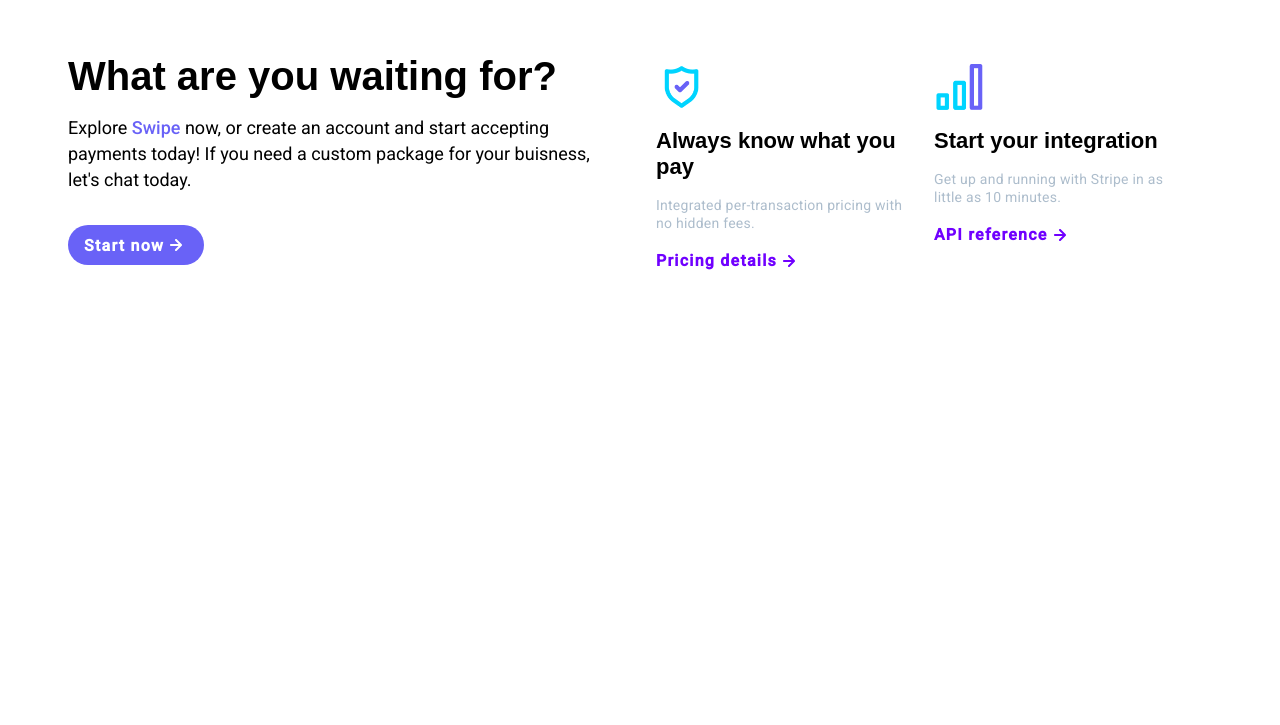
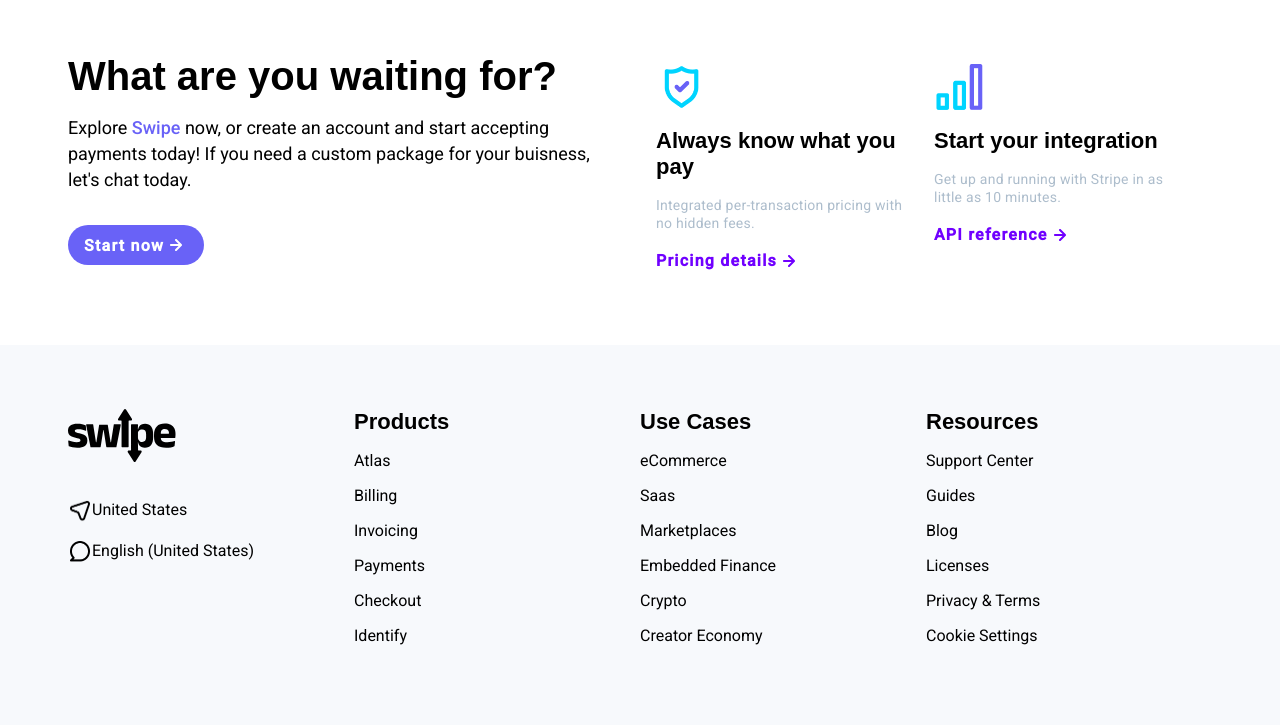
Before and after one commit to AnandaJoshi018/Swipe-Project, a plain HTML site: page index.html in a window 1280 px wide. Shown: the part 5211-5936 px from the top of the page. Before the commit the page ends 5620 px from the top, so only its background shows below. Drawn offline with Linux system fonts and the light colour scheme; a web font is replaced by a local one.

Commit message:
Writing and Styling the page footer

```diff
--- a/index.html
+++ b/index.html
@@ -307,7 +307,56 @@
 
             </div>
        </div>
+       <!-- Footer section-->
+       <footer class="footer">
+            <div class="section-container">
+                <div class="col">
+                    <img src="assets/logo-dark.svg" alt="" id="footer-logo">
+                    <div class="icon-link">
+                        <img src="assets/location-icon.png" alt="">
+                        <a href="#">United States</a>
+                    </div>
+                    <div class="icon-link">
+                        <img src="assets/comment-icon.png" alt="">
+                        <a href="#">English (United States)</a>
+                    </div>
+                </div>
 
+                <div class="col">
+                    <h3>Products</h3>
+                    <ul>
+                        <li><a href="#">Atlas</a></li>
+                        <li><a href="#">Billing</a></li>
+                        <li><a href="#">Invoicing</a></li>
+                        <li><a href="#">Payments</a></li>
+                        <li><a href="#">Checkout</a></li>
+                        <li><a href="#">Identify</a></li>
+                    </ul>
+                </div>
+                <div class="col">
+                    <h3>Use Cases</h3>
+                    <ul>
+                        <li><a href="#">eCommerce</a></li>
+                        <li><a href="#">Saas</a></li>
+                        <li><a href="#">Marketplaces</a></li>
+                        <li><a href="#">Embedded Finance</a></li>
+                        <li><a href="#">Crypto</a></li>
+                        <li><a href="#">Creator Economy</a></li>
+                    </ul>
+                </div>
+                <div class="col">
+                    <h3>Resources</h3>
+                    <ul>
+                        <li><a href="#">Support Center</a></li>
+                        <li><a href="#">Guides</a></li>
+                        <li><a href="#">Blog</a></li>
+                        <li><a href="#">Licenses</a></li>
+                        <li><a href="#">Privacy & Terms</a></li>
+                        <li><a href="#">Cookie Settings</a></li>
+                    </ul>
+                </div>
+            </div>
+       </footer>
     </main>
 </body>
 </html>
--- a/style.css
+++ b/style.css
@@ -61,6 +61,7 @@
 
 main{
     width: 100%;
+    margin: var(--spacing-xl) 0 0 0;
 }
 
 h1{
@@ -273,9 +274,7 @@
 }
 
 /* HERO CONTENT */
-main {
-    margin: var(--spacing-xl) 0;
-}
+
 .button-container{
     display: flex;
     margin: var(--spacing-md) 0;
@@ -593,3 +592,52 @@
 .getting-started-section .col-right .card h3{
     font-weight: 600;
 }
+
+/*Footer Styles */
+.footer{
+    display: flex;
+    justify-content: center;
+    background-color: var(--bg-light);
+    padding: var(--spacing-xl) 0;
+}
+
+#footer-logo{
+    max-width: 108px;
+    margin: 0 0 var(--spacing-md) 0;
+}
+.footer .section-container{
+    display: flex;
+}
+
+.footer .col{
+    width: 25%;
+}
+
+.footer .col ul{
+    list-style-type: none;
+    padding: 0;
+}
+.footer .col ul li{
+    margin: var(--spacing-md) 0;
+}
+.footer .col a{
+    color: var(--text-dark);
+    font-weight: normal;
+}
+.footer .col a:hover{
+    color: var(--purple-1);
+    text-decoration: underline;
+}
+
+.footer .icon-link {
+    display: flex;
+    align-items: center;
+    margin: var(--spacing-md) 0;
+}
+.footer .icon-link img{
+    width: 24px;
+}
+.footer h3{
+    font-size: var(--h6-size);
+    font-weight: 700;
+}
```
